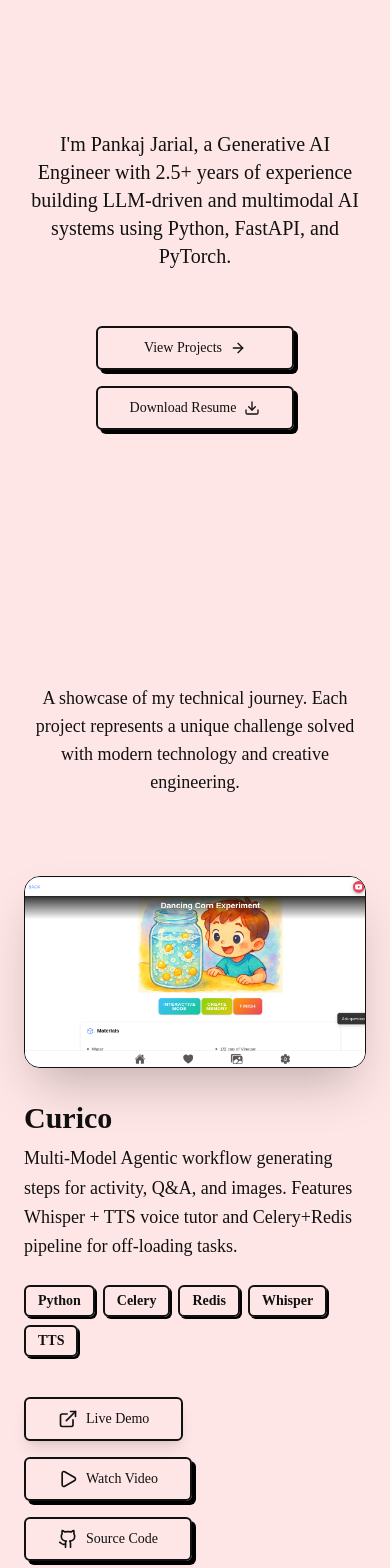
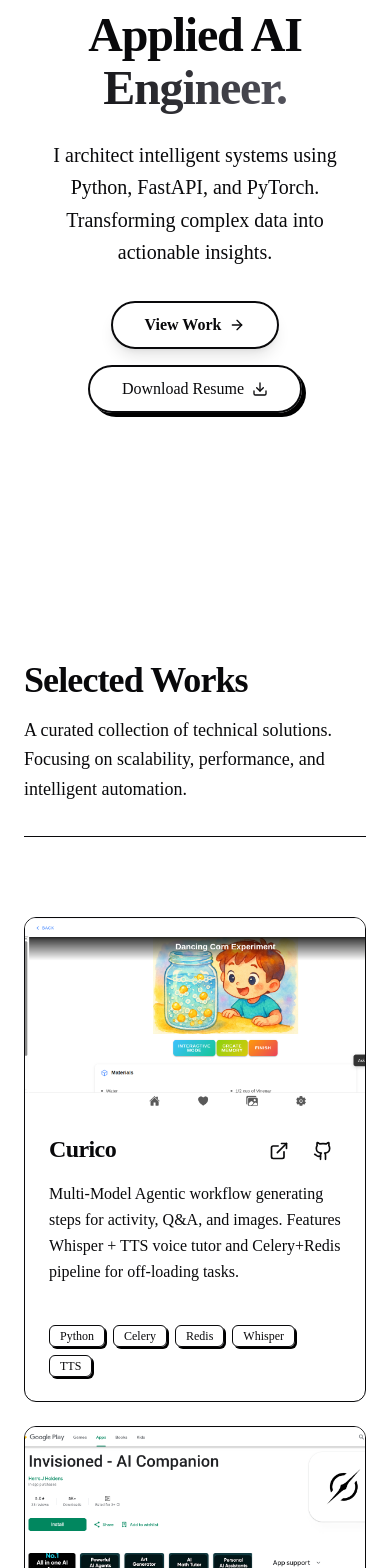
Before and after one commit to pankiae/pankiae.github.io, a Next.js app: page / in a window 390 px wide. Shown: the part 280-1848 px from the top of the page. Built offline with nearby package versions, Linux system fonts and the light colour scheme.

Commit message:
changed the theme coloring and styling. rename the position title

```diff
--- a/src/app/globals.css
+++ b/src/app/globals.css
@@ -1,45 +1,43 @@
 @import "tailwindcss";
 
 :root {
-  /* Lego Color Palette */
-  --background: #ffe6e6;
-  --foreground: #111111;
+  /* Premium Minimalist Palette (Zinc/Slate base) */
+  --background: #ffffff;
+  --foreground: #09090b;
+  /* Zinc 950 */
 
   --card: #ffffff;
-  --card-foreground: #111111;
+  --card-foreground: #09090b;
 
   --popover: #ffffff;
-  --popover-foreground: #111111;
+  --popover-foreground: #09090b;
 
-  --primary: #0055BF;
-  /* Lego Blue */
-  --primary-foreground: #ffffff;
+  --primary: #18181b;
+  /* Zinc 900 - Strong Black/Grey for primary actions */
+  --primary-foreground: #fafafa;
 
-  --secondary: #F7D117;
-  /* Lego Yellow */
-  --secondary-foreground: #111111;
+  --secondary: #f4f4f5;
+  /* Zinc 100 - Subtle soft grey */
+  --secondary-foreground: #18181b;
 
-  --tertiary: #FF8800;
-  /* Lego Orange */
-  --tertiary-foreground: #ffffff;
+  --muted: #f4f4f5;
+  --muted-foreground: #71717a;
+  /* Zinc 500 - Professional muted text */
 
-  --muted: #fdf2f2;
-  --muted-foreground: #111111;
+  --accent: #eff6ff;
+  /* Blue 50 - Very subtle tint */
+  --accent-foreground: #2563eb;
+  /* Blue 600 - Professional accent */
 
-  --accent: #237841;
-  /* Lego Green */
-  --accent-foreground: #ffffff;
+  --destructive: #ef4444;
+  --destructive-foreground: #fafafa;
 
-  --destructive: #E3000B;
-  /* Lego Red */
-  --destructive-foreground: #ffffff;
+  --border: #e4e4e7;
+  /* Zinc 200 - Thin, subtle borders */
+  --input: #e4e4e7;
+  --ring: #18181b;
 
-  --border: #000000;
-  /* Thick black borders for cartoon feel */
-  --input: #000000;
-  --ring: #0055BF;
-
-  --radius: 0.75rem;
+  --radius: 0.5rem;
 }
 
 @theme {
@@ -48,7 +46,7 @@
 }
 
 html,
-body {
+body.bg-background {
   background: var(--background);
   color: var(--foreground);
   font-family: var(--font-sans), system-ui, sans-serif;
@@ -56,32 +54,52 @@ body {
   -moz-osx-font-smoothing: grayscale;
   overflow-x: hidden;
   width: 100%;
+  scroll-behavior: smooth;
 }
 
-/* Custom Scrollbar - Playful & Thick */
+/* Refined Scrollbar */
 ::-webkit-scrollbar {
-  width: 16px;
+  width: 8px;
 }
 
 ::-webkit-scrollbar-track {
-  background: var(--secondary);
-  border-left: 2px solid var(--border);
+  background: transparent;
 }
 
 ::-webkit-scrollbar-thumb {
-  background: var(--primary);
-  border: 2px solid var(--border);
+  background: #d4d4d8;
+  /* Zinc 300 */
   border-radius: 99px;
 }
 
 ::-webkit-scrollbar-thumb:hover {
-  background: var(--destructive);
+  background: #a1a1aa;
+  /* Zinc 400 */
 }
 
-/* Utility classes for Lego/Cartoon Block style */
-.glass {
-  background: rgba(255, 255, 255, 0.95);
-  border: 3px solid #000000;
-  box-shadow: 6px 6px 0px #000000;
-  /* Hard shadow for 3D block effect */
+/* Utilities for Modern Minimalist Design */
+
+.glass-card {
+  background: rgba(255, 255, 255, 0.7);
+  backdrop-filter: blur(12px);
+  -webkit-backdrop-filter: blur(12px);
+  border: 1px solid rgba(228, 228, 231, 0.6);
+  /* Zinc 200 with opacity */
 }
+
+/* Subtle gradient mesh background used in sections */
+.bg-mesh {
+  background-color: #ffffff;
+  background-image:
+    radial-gradient(at 0% 0%, hsla(253, 16%, 7%, 0) 0, transparent 50%),
+    radial-gradient(at 50% 0%, hsla(225, 39%, 30%, 0) 0, transparent 50%),
+    radial-gradient(at 100% 0%, hsla(339, 49%, 30%, 0) 0, transparent 50%);
+}
+
+.text-gradient {
+  background-clip: text;
+  -webkit-background-clip: text;
+  -webkit-text-fill-color: transparent;
+  background-image: linear-gradient(to right, #18181b, #52525b);
+  /* Zinc 900 to 600 */
+}
--- a/src/components/layout/Navbar.jsx
+++ b/src/components/layout/Navbar.jsx
@@ -34,8 +34,9 @@ export function Navbar() {
             )}
         >
             <div className="container mx-auto px-6 flex items-center justify-between">
-                <Link href="/" className="text-2xl font-bold tracking-tighter hover:text-muted-foreground transition-colors">
-                    Portfolio.
+                <Link href="/" className="flex flex-col text-2xl font-bold tracking-tighter hover:text-muted-foreground transition-colors leading-none">
+                    Pankaj Jarial
+                    <span className="text-[10px] font-bold uppercase tracking-widest text-muted-foreground mt-1">Applied AI Engineer</span>
                 </Link>
 
                 {/* Desktop Nav */}
--- a/src/components/sections/Experience.jsx
+++ b/src/components/sections/Experience.jsx
@@ -6,7 +6,7 @@ import { Badge } from "@/components/ui/badge";
 
 const experiences = [
     {
-        role: "AI/ML Engineer Associate - level 3",
+        role: "Associate AI Engineer",
         company: "smartData Enterprises Inc.",
         location: "Mohali, Punjab",
         period: "Sept 2025 - Present",
@@ -14,14 +14,13 @@ const experiences = [
         skills: ["Computer Vision", "ML", "AI Regulation"]
     },
     {
-        role: "Gen AI Python Engineer",
+        role: "Jr. Python Engineer",
         company: "Tricky WebSolutions Pvt. Ltd.",
         location: "Mohali, Punjab",
         period: "Aug 2024 - Sept 2025",
         description: "Deployed AI-agent workflows from scratch using Python function-calling patterns. Focused on lightweight dependencies and simplified debugging.",
-        skills: ["Python", "AI Agents", "Function Calling"]
-    },
-    {
+        skills: ["Python", "AI Agents", "Function Calling"],
+        intern: {
             role: "Research Intern",
             company: "Tricky WebSolutions Pvt. Ltd.",
             location: "Mohali, Punjab",
@@ -29,26 +28,27 @@ const experiences = [
             description: "Gained exposure to Gen AI tools, RAG, and vector databases. Contributed to legacy projects and modular architecture improvements.",
             skills: ["RAG", "Vector DB", "Gen AI"]
         }
+    }
 ];
 
 export function Experience() {
     return (
-        <section id="experience" className="container mx-auto px-6 py-6 md:py-10 bg-yellow-50/60">
+        <section id="experience" className="container mx-auto px-6 py-24">
             <motion.div
                 initial={{ opacity: 0, y: 20 }}
                 whileInView={{ opacity: 1, y: 0 }}
                 viewport={{ once: true }}
                 transition={{ duration: 0.5 }}
-                className="flex flex-col gap-6 md:gap-10"
+                className="max-w-4xl mx-auto space-y-12"
             >
-                <div className="flex flex-col gap-4 items-center text-center">
-                    <h2 className="text-3xl md:text-4xl font-bold tracking-tight">Experience</h2>
-                    <p className="text-muted-foreground max-w-2xl">
-                        My professional journey in the tech industry.
+                <div className="flex flex-col gap-4">
+                    <h2 className="text-3xl font-bold tracking-tight text-foreground">Professional Journey</h2>
+                    <p className="text-muted-foreground">
+                        A timeline of my contributions to the industry.
                     </p>
                 </div>
 
-                <div className="max-w-3xl mx-auto w-full space-y-8">
+                <div className="relative border-l border-border ml-3 md:ml-6 space-y-12 pl-8 md:pl-12">
                     {experiences.map((exp, index) => (
                         <motion.div
                             key={index}
@@ -56,31 +56,36 @@ export function Experience() {
                             whileInView={{ opacity: 1, x: 0 }}
                             viewport={{ once: true }}
                             transition={{ duration: 0.5, delay: index * 0.1 }}
+                            className="relative"
                         >
-                            <Card className="bg-card/50 backdrop-blur-sm border-border/50">
-                                <CardHeader>
-                                    <div className="flex flex-col md:flex-row md:justify-between md:items-start gap-2">
+                            {/* Timeline Dot */}
+                            <span className="absolute -left-[41px] md:-left-[57.5px] top-1 h-5 w-5 rounded-full border-4 border-background bg-primary" />
+
+                            <div className="flex flex-col gap-4">
                                 <div>
-                                            <CardTitle className="text-xl">{exp.role}</CardTitle>
-                                            <CardDescription className="text-base font-medium mt-1">{exp.company}</CardDescription>
+                                    <div className="flex flex-col sm:flex-row sm:items-center sm:justify-between gap-1 mb-2">
+                                        <h3 className="text-xl font-bold leading-none text-foreground">{exp.role}</h3>
+                                        <span className="text-sm font-medium text-muted-foreground font-mono bg-muted px-2 py-0.5 rounded">{exp.period}</span>
                                     </div>
-                                        <div className="text-sm text-muted-foreground text-right">
-                                            <div>{exp.period}</div>
-                                            <div>{exp.location}</div>
+                                    <div className="flex items-center text-muted-foreground text-sm font-medium">
+                                        <span className="text-primary/80">{exp.company}</span>
+                                        <span className="mx-2">•</span>
+                                        <span>{exp.location}</span>
                                     </div>
                                 </div>
-                                </CardHeader>
-                                <CardContent className="space-y-4">
-                                    <p className="text-muted-foreground">{exp.description}</p>
+
+                                <p className="text-muted-foreground leading-relaxed text-base max-w-2xl">
+                                    {exp.description}
+                                </p>
+
                                 <div className="flex flex-wrap gap-2">
                                     {exp.skills.map((skill) => (
-                                            <Badge key={skill} variant="outline" className="text-xs">
+                                        <span key={skill} className="text-xs font-medium text-primary/70 bg-primary/5 px-2 py-1 rounded">
                                             {skill}
-                                            </Badge>
+                                        </span>
                                     ))}
                                 </div>
-                                </CardContent>
-                            </Card>
+                            </div>
                         </motion.div>
                     ))}
                 </div>
--- a/src/components/sections/Hero.jsx
+++ b/src/components/sections/Hero.jsx
@@ -8,46 +8,56 @@ import Link from "next/link";
 export function Hero() {
     return (
         <section id="home" className="min-h-[calc(100vh-5rem)] flex items-center justify-center relative overflow-hidden bg-background">
-            {/* Background Gradients */}
-            <div className="absolute top-0 left-1/2 -translate-x-1/2 w-[200%] md:w-[1000px] h-[500px] bg-primary/5 rounded-full blur-3xl -z-10" />
-            <div className="absolute bottom-0 right-0 w-[150%] md:w-[800px] h-[600px] bg-secondary/10 rounded-full blur-3xl -z-10" />
+            {/* Subtle Gradient Background Mesh */}
+            <div className="absolute inset-0 bg-[radial-gradient(ellipse_at_top_right,_var(--tw-gradient-stops))] from-blue-50/50 via-background to-background -z-10" />
 
-            <div className="container mx-auto px-6 py-8 md:py-12 flex flex-col items-center text-center gap-6 md:gap-8">
+            <div className="container mx-auto px-6 py-12 md:py-24 flex flex-col items-center text-center gap-8 md:gap-12 max-w-5xl relative z-10">
                 <motion.div
                     initial={{ opacity: 0, y: 20 }}
                     animate={{ opacity: 1, y: 0 }}
-                    transition={{ duration: 0.5 }}
+                    transition={{ duration: 0.8, ease: "easeOut" }}
+                    className="flex flex-col items-center gap-6"
                 >
-                    <span className="inline-block py-1 px-3 rounded-full bg-secondary text-secondary-foreground text-sm font-medium mb-6">
-                        Available for new projects
+                    <span className="inline-flex items-center rounded-full border border-border bg-secondary/50 px-4 py-1.5 text-sm font-medium text-muted-foreground backdrop-blur-sm">
+                        <span className="relative flex h-2 w-2 mr-2">
+                            <span className="animate-ping absolute inline-flex h-full w-full rounded-full bg-green-400 opacity-75"></span>
+                            <span className="relative inline-flex rounded-full h-2 w-2 bg-green-500"></span>
+                        </span>
+                        Available for new collaborations
                     </span>
-                    <h1 className="text-4xl sm:text-5xl md:text-7xl font-bold tracking-tight mb-6 bg-clip-text text-transparent bg-gradient-to-b from-foreground to-foreground/50 px-4">
-                        Generative AI Engineer <br className="hidden md:block" />
-                        building intelligent systems.
+
+                    <h1 className="text-5xl sm:text-7xl md:text-8xl font-bold tracking-tight text-foreground leading-[1.1] selection:bg-primary/10">
+                        Applied AI <br className="hidden md:block" />
+                        <span className="text-gradient">Engineer.</span>
                     </h1>
-                    <p className="text-xl text-muted-foreground max-w-2xl mx-auto mb-8">
-                        I&apos;m Pankaj Jarial, a Generative AI Engineer with 2.5+ years of experience building LLM-driven and multimodal AI systems using Python, FastAPI, and PyTorch.
+
+                    <p className="text-xl md:text-2xl text-muted-foreground max-w-2xl mx-auto leading-relaxed font-light">
+                        I architect intelligent systems using <span className="text-foreground font-medium">Python</span>, <span className="text-foreground font-medium">FastAPI</span>, and <span className="text-foreground font-medium">PyTorch</span>.
+                        Transforming complex data into actionable insights.
                     </p>
                 </motion.div>
 
                 <motion.div
                     initial={{ opacity: 0, y: 20 }}
                     animate={{ opacity: 1, y: 0 }}
-                    transition={{ duration: 0.5, delay: 0.2 }}
-                    className="flex flex-col sm:flex-row gap-4"
+                    transition={{ duration: 0.8, delay: 0.2, ease: "easeOut" }}
+                    className="flex flex-col sm:flex-row gap-4 w-full justify-center"
                 >
-                    <Button size="lg" asChild>
-                        <Link href="#projects">
-                            View Projects <ArrowRight className="ml-2 w-4 h-4" />
-                        </Link>
-                    </Button>
-                    <Button size="lg" variant="outline" asChild>
-                        <Link href="/resume.pdf" target="_blank">
+                    <Link href="#projects">
+                        <Button size="lg" className="h-12 px-8 text-base font-semibold rounded-full bg-primary text-primary-foreground hover:bg-primary/90 transition-all shadow-lg shadow-primary/20">
+                            View Work <ArrowRight className="ml-2 w-4 h-4" />
+                        </Button>
+                    </Link>
+                    <Link href="/resume.pdf" target="_blank">
+                        <Button size="lg" variant="outline" className="h-12 px-8 text-base font-medium rounded-full border-border bg-background hover:bg-muted transition-all">
                             Download Resume <Download className="ml-2 w-4 h-4" />
-                        </Link>
-                    </Button>
+                        </Button>
+                    </Link>
                 </motion.div>
             </div>
+
+            {/* Minimal Decorative Elements */}
+            <div className="absolute bottom-0 left-0 w-full h-px bg-gradient-to-r from-transparent via-border to-transparent" />
         </section >
     );
 }
--- a/src/components/sections/Projects.jsx
+++ b/src/components/sections/Projects.jsx
@@ -120,89 +120,81 @@ export function Projects() {
 
 
     return (
-        <section id="projects" className="container mx-auto px-6 py-16 md:py-24 space-y-20">
+        <section id="projects" className="container mx-auto px-6 py-24 space-y-20">
             <motion.div
                 initial={{ opacity: 0, y: 20 }}
                 whileInView={{ opacity: 1, y: 0 }}
                 viewport={{ once: true }}
                 transition={{ duration: 0.5 }}
-                className="text-center max-w-3xl mx-auto space-y-4"
+                className="flex flex-col md:flex-row justify-between items-end gap-6 max-w-6xl mx-auto border-b border-border pb-8"
             >
-                <h2 className="text-4xl md:text-5xl font-bold tracking-tight bg-clip-text text-transparent bg-gradient-to-r from-primary to-primary/60">
-                    Featured Projects
+                <div className="space-y-4 max-w-2xl">
+                    <h2 className="text-4xl md:text-5xl font-bold tracking-tight text-foreground">
+                        Selected Works
                     </h2>
-                <p className="text-lg text-muted-foreground">
-                    A showcase of my technical journey. Each project represents a unique challenge solved with modern technology and creative engineering.
+                    <p className="text-lg text-muted-foreground leading-relaxed">
+                        A curated collection of technical solutions. Focusing on scalability, performance, and intelligent automation.
                     </p>
+                </div>
+                <div className="hidden md:block">
+                    <span className="text-sm font-medium text-muted-foreground">03 — Projects</span>
+                </div>
             </motion.div>
 
-            <div className="flex flex-col gap-24 md:gap-32">
+            <div className="grid grid-cols-1 md:grid-cols-2 lg:grid-cols-3 gap-6 md:gap-8 max-w-6xl mx-auto">
                 {projects.map((project, index) => (
                     <motion.div
                         key={index}
-                        initial={{ opacity: 0, y: 40 }}
+                        initial={{ opacity: 0, y: 20 }}
                         whileInView={{ opacity: 1, y: 0 }}
-                        viewport={{ once: true, margin: "-100px" }}
-                        transition={{ duration: 0.7, ease: "easeOut" }}
-                        className={`flex flex-col ${index % 2 === 0 ? 'lg:flex-row' : 'lg:flex-row-reverse'} gap-8 lg:gap-16 items-center`}
+                        viewport={{ once: true }}
+                        transition={{ duration: 0.5, delay: index * 0.1 }}
+                        className={`group flex flex-col bg-card border border-border rounded-xl overflow-hidden hover:shadow-lg transition-all duration-300 ${index === 0 || index === 3 ? 'md:col-span-2' : ''}`}
                     >
                         {/* Visual Side */}
-                        <div className="w-full lg:w-3/5 relative group">
-                            <div className="relative rounded-2xl overflow-hidden border border-border/50 shadow-2xl bg-card/50 aspect-video lg:aspect-[16/9]">
+                        <div className="relative aspect-video w-full bg-muted/30 overflow-hidden">
                             {project.imageCount > 0 ? (
                                 <SlidingImages projectSlug={project.slug} imageCount={project.imageCount} />
                             ) : (
-                                    <div className="w-full h-full bg-muted/30 flex items-center justify-center group-hover:bg-muted/40 transition-colors cursor-pointer" onClick={() => setActiveVideo(project.videoUrl)}>
-                                        <Play className="w-20 h-20 text-primary/50 group-hover:scale-110 transition-transform duration-300" />
-                                        <div className="absolute inset-0 bg-gradient-to-t from-black/40 to-transparent opacity-60" />
+                                <div className="w-full h-full flex items-center justify-center group-hover:scale-105 transition-transform duration-500 bg-secondary/50 cursor-pointer" onClick={() => setActiveVideo(project.videoUrl)}>
+                                    <div className="w-16 h-16 bg-white/90 backdrop-blur rounded-full flex items-center justify-center shadow-sm group-hover:shadow-md transition-all">
+                                        <Play className="w-6 h-6 text-foreground fill-current ml-1" />
+                                    </div>
                                 </div>
                             )}
 
-                                {/* Floating Action Button for Video */}
-                                <div className="absolute bottom-6 right-6 opacity-0 group-hover:opacity-100 transition-opacity duration-300 z-10">
-                                    <Button size="lg" className="rounded-full shadow-xl" onClick={() => setActiveVideo(project.videoUrl)}>
-                                        <Play className="w-5 h-5 mr-2 fill-current" /> Watch Demo
+                            <div className="absolute inset-0 bg-gradient-to-t from-black/50 to-transparent opacity-0 group-hover:opacity-100 transition-opacity duration-300 flex items-end justify-between p-6">
+                                <Button size="sm" variant="secondary" className="backdrop-blur-md bg-white/90 text-black border-none" onClick={() => setActiveVideo(project.videoUrl)}>
+                                    <Play className="w-4 h-4 mr-2" /> Play Demo
                                 </Button>
                             </div>
                         </div>
-                            {/* Decorative background element */}
-                            <div className={`absolute -inset-4 bg-gradient-to-r from-primary/10 to-blue-500/10 rounded-[2rem] -z-10 blur-2xl opacity-0 group-hover:opacity-100 transition-opacity duration-500`} />
-                        </div>
 
                         {/* Content Side */}
-                        <div className="w-full lg:w-2/5 space-y-6">
-                            <div className="space-y-2">
-                                <div className="flex items-center gap-3">
-                                    <h3 className="text-3xl font-bold">{project.title}</h3>
-                                    <div className="h-px flex-1 bg-border/60" />
+                        <div className="flex flex-col flex-grow p-6 md:p-8 space-y-6">
+                            <div className="space-y-3">
+                                <div className="flex justify-between items-start">
+                                    <h3 className="text-2xl font-bold tracking-tight text-foreground group-hover:text-primary transition-colors">{project.title}</h3>
+                                    <div className="flex gap-2">
+                                        <Link href={project.links.demo} target="_blank" className="p-2 rounded-full hover:bg-muted transition-colors text-muted-foreground hover:text-foreground">
+                                            <ExternalLink className="w-5 h-5" />
+                                        </Link>
+                                        <Link href={project.links.repo} target="_blank" className="p-2 rounded-full hover:bg-muted transition-colors text-muted-foreground hover:text-foreground">
+                                            <Github className="w-5 h-5" />
+                                        </Link>
                                     </div>
-                                <p className="text-lg text-muted-foreground leading-relaxed">
+                                </div>
+                                <p className="text-muted-foreground leading-relaxed">
                                     {project.description}
                                 </p>
                             </div>
 
-                            <div className="flex flex-wrap gap-2">
+                            <div className="flex flex-wrap gap-2 mt-auto pt-4">
                                 {project.tags.map((tag) => (
-                                    <Badge key={tag} variant="secondary" className="px-3 py-1 text-sm bg-secondary/50 hover:bg-secondary/80 transition-colors">
+                                    <Badge key={tag} variant="secondary" className="px-2.5 py-0.5 text-xs font-medium bg-secondary text-secondary-foreground border border-border/50 rounded-md">
                                         {tag}
                                     </Badge>
                                 ))}
-                            </div>
-
-                            <div className="flex flex-wrap gap-4 pt-4">
-                                <Button size="lg" className="bg-primary hover:bg-primary/90 text-primary-foreground shadow-lg shadow-primary/20" asChild>
-                                    <Link href={project.links.demo} target="_blank">
-                                        <ExternalLink className="w-5 h-5 mr-2" /> Live Demo
-                                    </Link>
-                                </Button>
-                                <Button variant="outline" size="lg" onClick={() => setActiveVideo(project.videoUrl)}>
-                                    <Play className="w-5 h-5 mr-2" /> Watch Video
-                                </Button>
-                                <Button variant="outline" size="lg" asChild>
-                                    <Link href={project.links.repo} target="_blank">
-                                        <Github className="w-5 h-5 mr-2" /> Source Code
-                                    </Link>
-                                </Button>
                             </div>
                         </div>
                     </motion.div>
@@ -210,7 +202,7 @@ export function Projects() {
             </div>
 
             <Modal isOpen={!!activeVideo} onClose={() => setActiveVideo(null)}>
-                <div className="aspect-video w-full bg-black rounded-xl overflow-hidden shadow-2xl">
+                <div className="aspect-video w-full bg-black rounded-lg overflow-hidden shadow-2xl">
                     {activeVideo && (
                         <video
                             src={activeVideo}
```
Also changed, not shown: src/components/sections/About.jsx (+15 -11 lines), src/components/sections/Contact.jsx (+33 -40 lines). Lines whose indentation alone changed are shown as unchanged.
